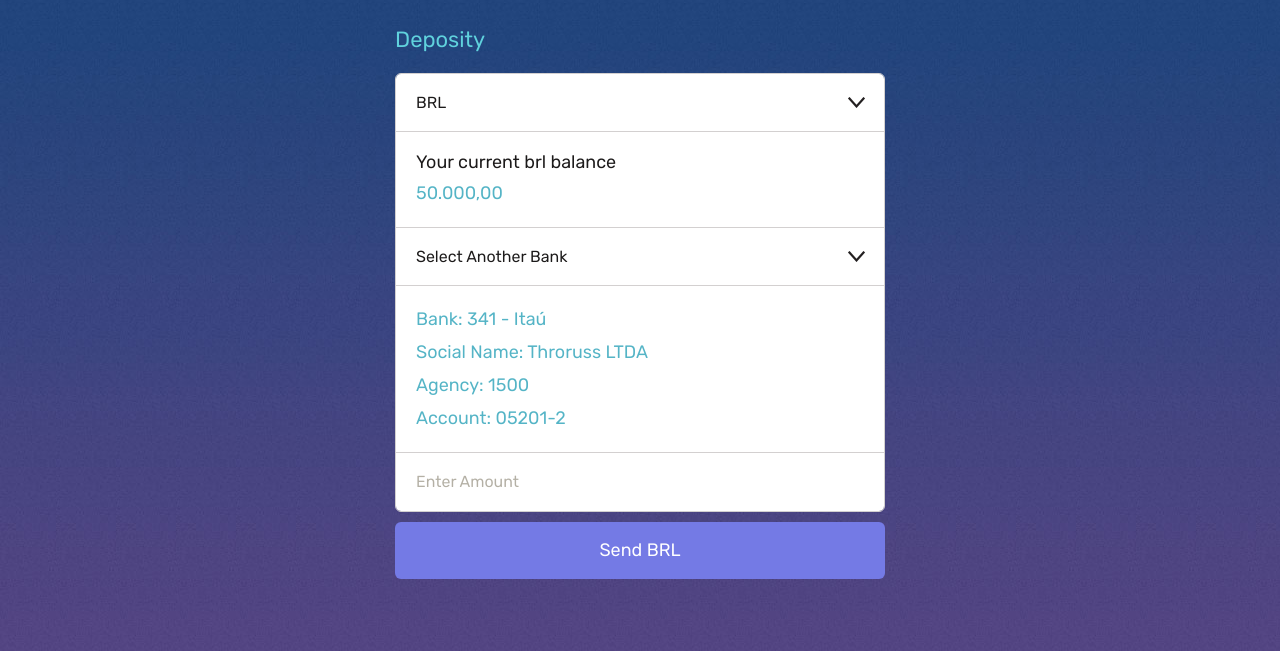
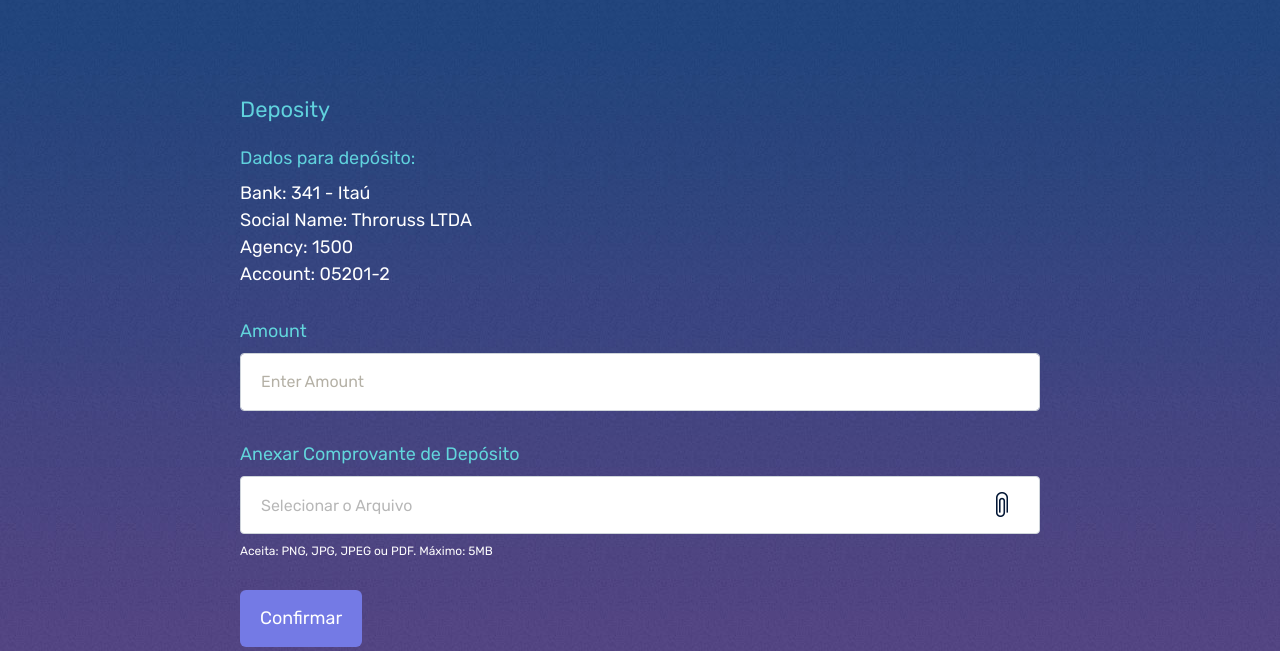
Before and after one commit to welisonmenezes/3rzce, a plain HTML site: page deposity.html in a window 1280 px wide. Shown: the part 149-800 px from the top of the page. Drawn offline with Linux system fonts and the light colour scheme.

Commit message:
Apply changes to deposit pages

```diff
--- a/css/styles.css
+++ b/css/styles.css
@@ -202,7 +202,7 @@ a, button {
 
 .text-white {
     font-size: 18px;
-    color: #ffffff;
+    color: #ffffff !important;
 }
 .text-white b {
     font-weight: normal;
@@ -211,6 +211,11 @@ a, button {
 
 .text-green {
     color: #62d6dc !important;
+}
+
+.label-default {
+    display: block;
+    font-size: 18px;
 }
 
 
@@ -384,6 +389,11 @@ h2.title-default {
     border-left: none;
     padding-top: 0;
     padding-bottom: 0;
+}
+
+.ul-deposit-data {
+    color: #fff;
+    font-size: 18px;
 }
 
 
@@ -640,7 +650,7 @@ select.form-control {
     left: -1000px;
 }
 .wm-inputfile .form-control {
-    background: url(../img/pngicons/attach-black.png) no-repeat 96% center;
+    background: #fff url(../img/pngicons/attach-black.png) no-repeat 96% center;
 }
 
 .form-register .form-group {
@@ -750,18 +760,28 @@ select.form-control {
     display: none;
 }
 
+.sct-deposity {
+    padding-top: 100px !important;
+}
 .sct-deposity .form-default {
-    max-width: 490px;
+    max-width: 800px;
     margin: 0 auto;
     margin-bottom: 100px;
 }
 .sct-deposity .deposity-data {
-    max-width: 610px;
+    max-width: 800px;
     margin: 0 auto;
 }
 .sct-deposity .title-default {
-    margin-bottom: 20px;
+    margin-bottom: 25px;
     font-size: 22px;
+}
+.sct-deposity h2.title-default {
+    font-size: 18px;
+    margin-bottom: 10px;
+}
+.sct-deposity .wm-inputfile .form-control {
+    color: #b7b7b7;
 }
 
 .sct-recover-password .form-default {
--- a/deposity.html
+++ b/deposity.html
@@ -68,37 +68,32 @@
 						<div class="col-md-12">
 							<form class="form-default form-deposity" novalidate>
 								<h1 class="title-default green">Deposity</h1>
-								<div class="fields-as-row">
-									<div class="form-group">
-										<select class="form-control">
-											<option value="">BRL</option>
-											<option value="1">BRZ</option>
-										</select>
-									</div>
-									<div class="form-group form-info-text">
-										<h3>Your current brl balance</h3>
-										<p>50.000,00</p>
-									</div>
-									<div class="form-group">
-										<select class="form-control">
-											<option value="">Select Another Bank</option>
-											<option value="1">Option 1</option>
-											<option value="2">Option 2</option>
-											<option value="3">Option 3</option>
-										</select>
-									</div>
-									<div class="form-group form-info-text">
-										<p>Bank: 341 - Itaú</p>
-										<p>Social Name: Throruss LTDA</p>
-										<p>Agency: 1500</p>
-										<p>Account: 05201-2</p>
-									</div>
-									<div class="form-group">
-										<input type="text" class="form-control" placeholder="Enter Amount">
-									</div>
+								<div class="mb-30">
+									<h2 class="title-default green">Dados para depósito:</h2>
+									<ul class="ul-deposit-data">
+										<li>Bank: 341 - Itaú</li>
+										<li>Social Name: Throruss LTDA</li>
+										<li>Agency: 1500</li>
+										<li>Account: 05201-2</li>
+									</ul>
 								</div>
+
+								<label class="label-default text-green">Amount</label>
+								<div class="form-group mb-30">
+									<input type="text" class="form-control" placeholder="Enter Amount">
+								</div>
+
+								<label class="label-default text-green">Anexar Comprovante de Depósito</label>
+								<div class="form-group mb-30">
+									<label class="wm-inputfile">
+										<input type="file">
+										<span class="form-control">Selecionar o Arquivo</span>
+									</label>
+									<p class="input-info text-white">Aceita: PNG, JPG, JPEG ou PDF. Máximo: 5MB</p>
+								</div>
+
 								<div class="form-action">
-									<button type="submit" class="btn btn-primary btn-block">Send BRL</button>
+									<button type="submit" class="btn btn-primary">Confirmar</button>
 								</div>
 							</form>
 
```
Also changed, not shown: deposity-successful.html (+4 -2 lines).
